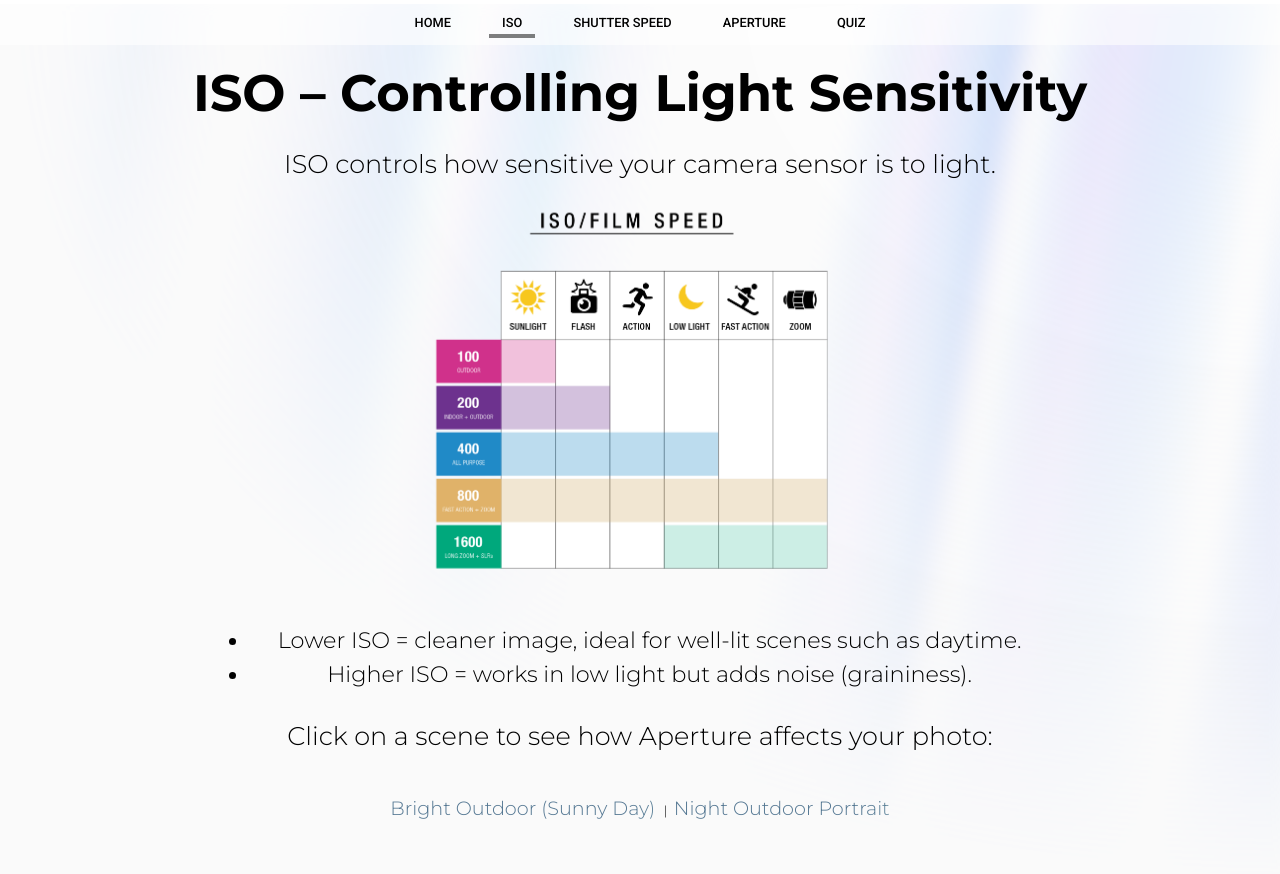
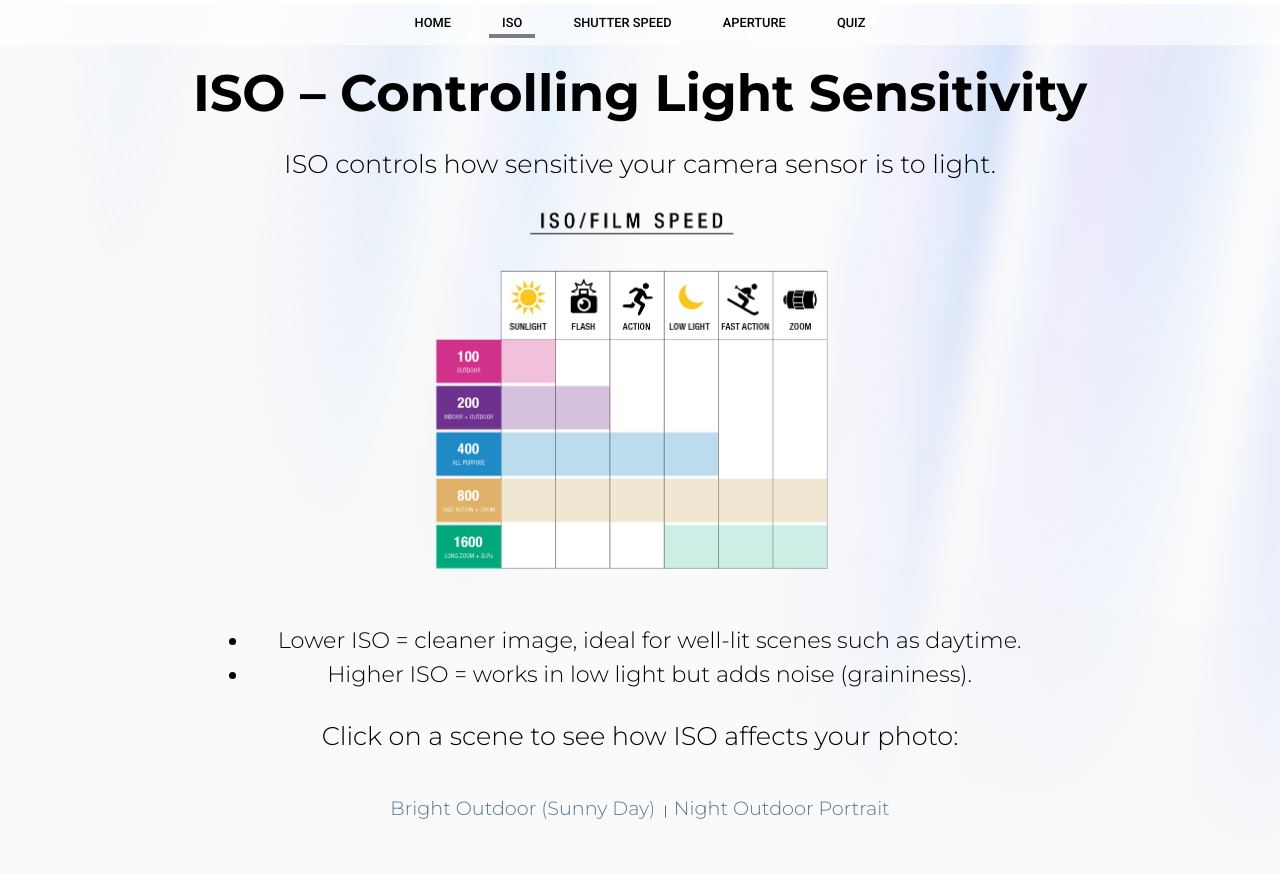
Before and after one commit to Ry3n-Huang/TriXposure, a Flask app: page /iso in a window 1280 px wide. Run offline with Flask 3, Linux system fonts and the light colour scheme.

Commit message:
update iso

```diff
--- a/templates/iso.html
+++ b/templates/iso.html
@@ -55,7 +55,7 @@
 </div> -->
 <div style="text-align: center; max-width: 800px; margin: 0 auto;">
   <p class="subtitle">
-    Click on a scene to see how Aperture affects your photo:
+    Click on a scene to see how ISO affects your photo:
   </p>
 </div>
 <!-- 跳转链接 -->
```
